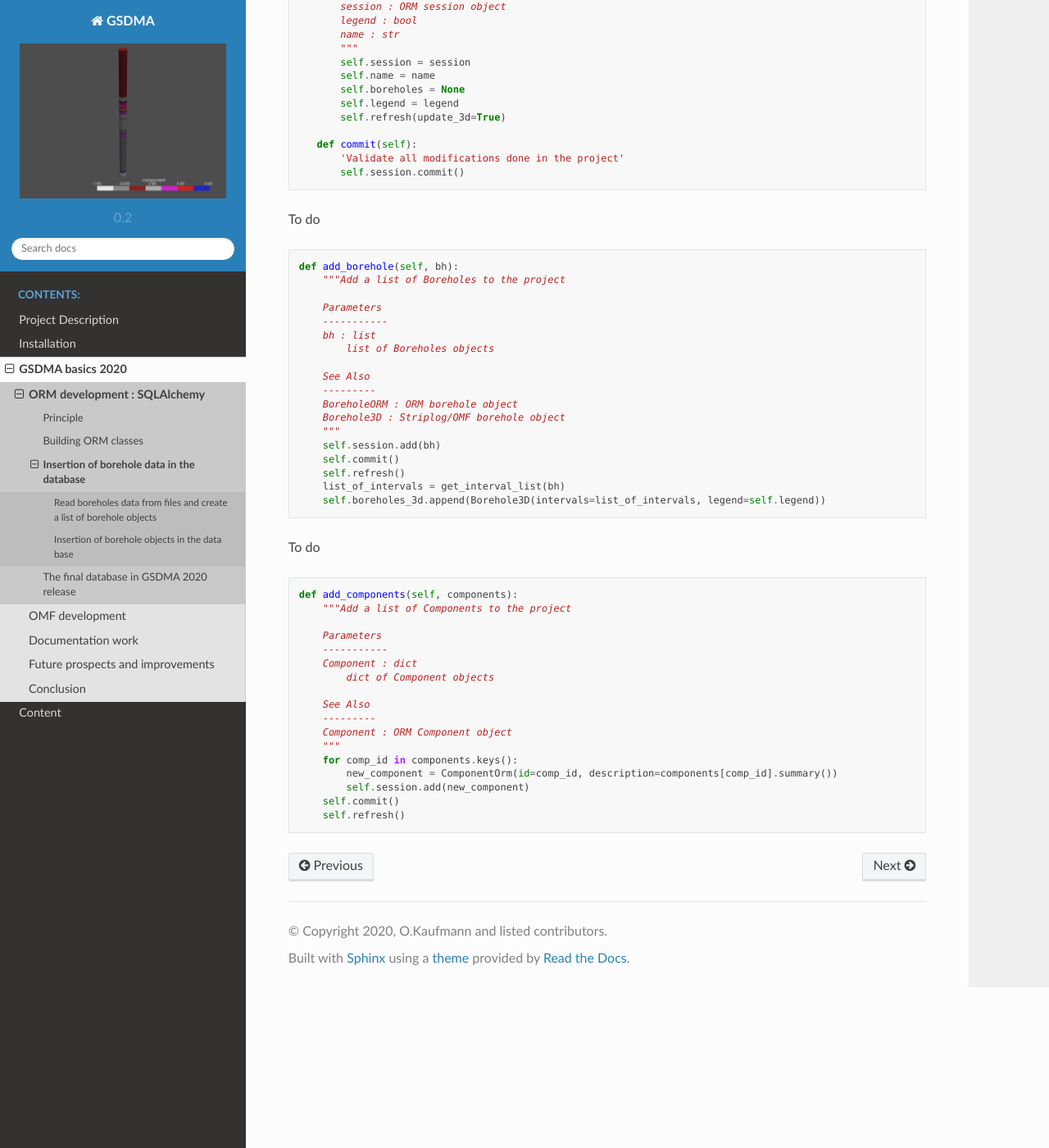
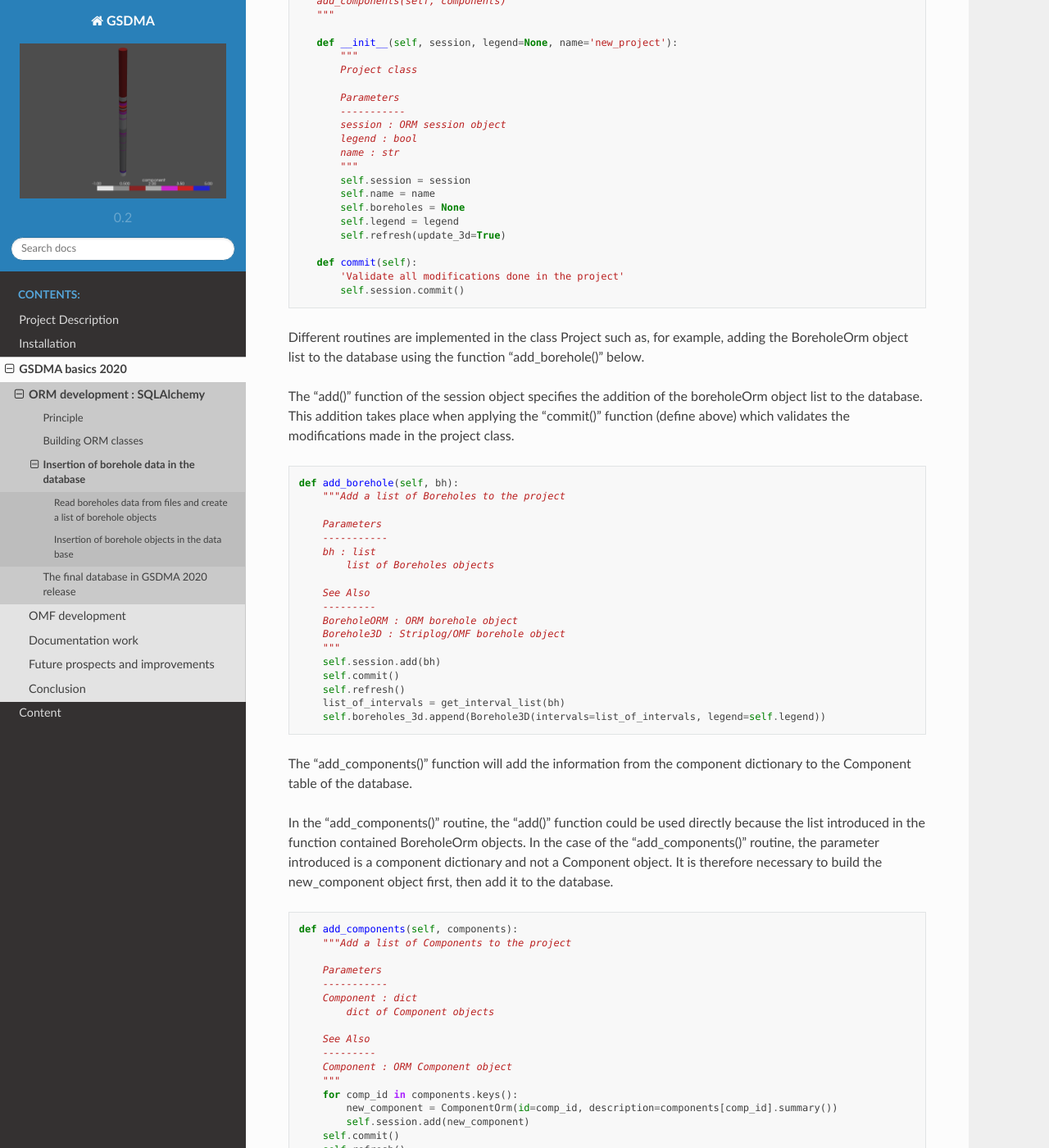
Before and after one commit to kaufmanno/GSDMA, a Sphinx documentation site: the page built from docs/source/basics_2020/orm_insertion_borehole.rst, in a window 1280 px wide and 1400 px high, scrolled down 2995 px. Shown: the whole window at 82% size. Built offline with Sphinx 7.4.7 and the Read the Docs theme 2.0.0, drawn with Linux system fonts in a browser that asks for light colours; some of the changed text lies outside the part shown.

Commit message:
Sphynx documentation : second improvement the doc of ORM development : SQLAlchemy

```diff
--- a/docs/source/basics_2020/basics_doc.rst
+++ b/docs/source/basics_2020/basics_doc.rst
@@ -1,5 +1,6 @@
 GSDMA basics 2020
 ====================
+.. warning:: This version of the documentation is not yet up-to-date!
 
 
 ORM development : SQLAlchemy
--- a/docs/source/basics_2020/orm_insertion_borehole.rst
+++ b/docs/source/basics_2020/orm_insertion_borehole.rst
@@ -127,7 +127,11 @@ This second function, already presented above, creates a Striplog object from a
 Insertion of borehole objects in the data base
 ------------------------------------------------
 
-To do
+To insert the boronhole data into the database using SQLAlchemy, the Session object is used which adds the BoreholeOrm and ComponentOrm objects as an entry in the DB.
+
+In the perspective of object-oriented programming, a "Project" class has been created.
+
+Located below, it is defined by a list of BoreholeOrm objects, a Session object from SQLAlchemy, a name and a legend object from Striplog.
 
 .. code:: python
 
@@ -169,7 +173,9 @@ To do
         self.session.commit()
 
 
-To do
+Different routines are implemented in the class Project such as, for example, adding the BoreholeOrm object list to the database using the function "add_borehole()" below.
+
+The "add()" function of the session object specifies the addition of the boreholeOrm object list to the database. This addition takes place when applying the "commit()" function (define above) which validates the modifications made in the project class.
 
 .. code:: python
 
@@ -192,7 +198,10 @@ To do
         list_of_intervals = get_interval_list(bh)
         self.boreholes_3d.append(Borehole3D(intervals=list_of_intervals, legend=self.legend))
 
-To do
+The "add_components()" function will add the information from the component dictionary to the Component table of the database.
+
+In the "add_components()" routine, the "add()" function could be used directly because the list introduced in the function contained BoreholeOrm objects. In the case of the "add_components()" routine, the parameter introduced is a component dictionary and not a Component object. It is therefore necessary to build the new_component object first, then add it to the database.
+
 
 .. code:: python
 
```
Also changed, not shown: docs/source/basics_2020/orm_final_database.rst (+12 -2 lines).
